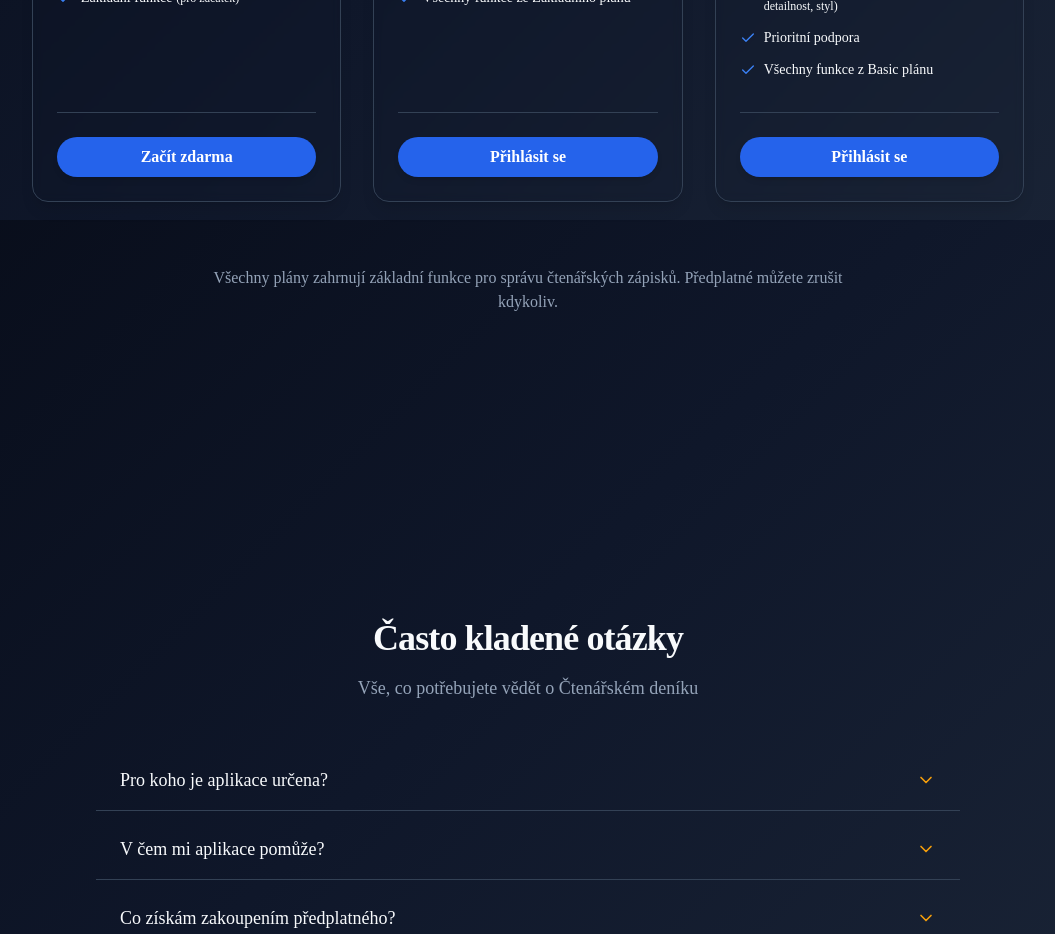
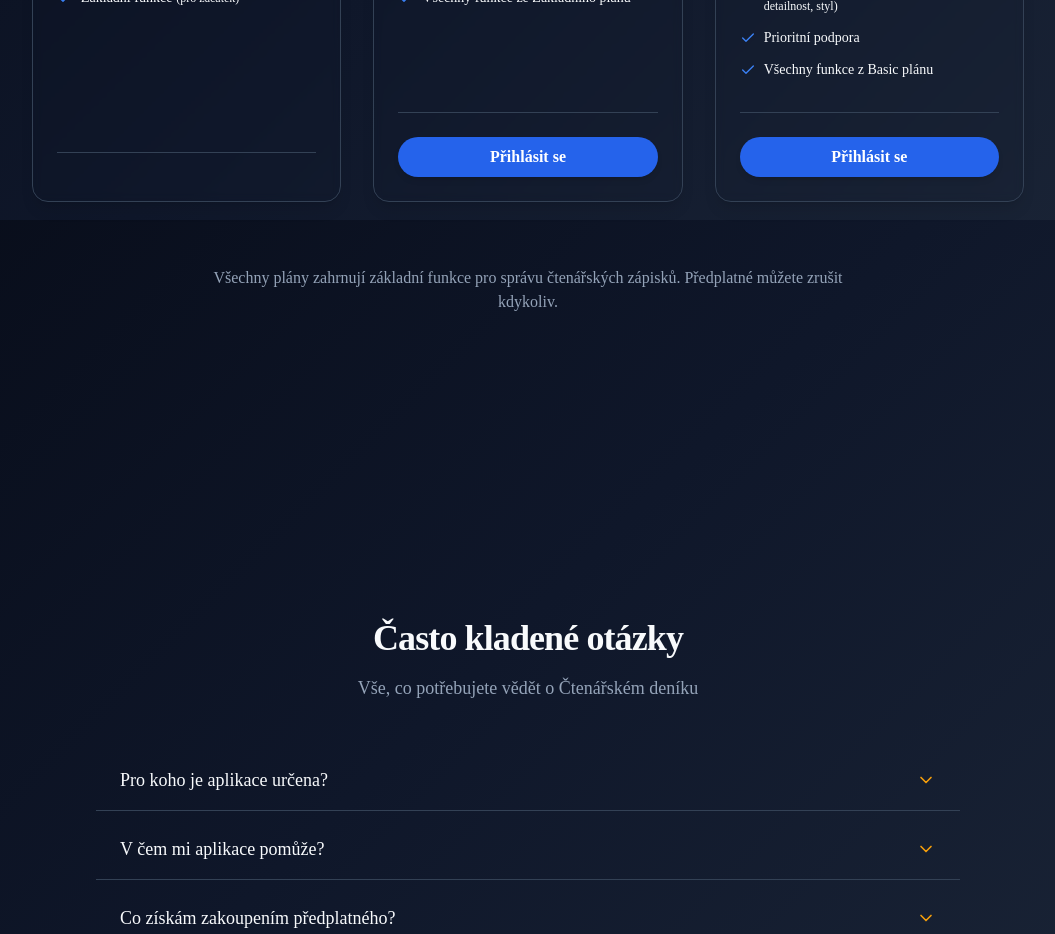
Before and after one commit to VilemB/ectenarak, a Next.js app: page / in a window 1280 px wide. Shown: the part 2180-3114 px from the top of the page, without its empty margins (112-1167 px from the left). Built offline with nearby package versions, Linux system fonts and the light colour scheme; no server answers.

Commit message:
UI improve

```diff
--- a/src/components/LandingPage.tsx
+++ b/src/components/LandingPage.tsx
@@ -374,8 +374,10 @@ export default function LandingPage() {
                       isCurrentPlan={false}
                       isLoading={false}
                       isSelected={false}
-                      buttonText="Začít zdarma"
-                      onSelect={() => handleSubscriptionSelect("free")}
+                      buttonText={null}
+                      onSelect={() => {
+                        /* No action needed if button is hidden */
+                      }}
                       features={[
                         {
                           name: `Až ${SUBSCRIPTION_LIMITS.free.maxBooks} knih v knihovně`,
```
